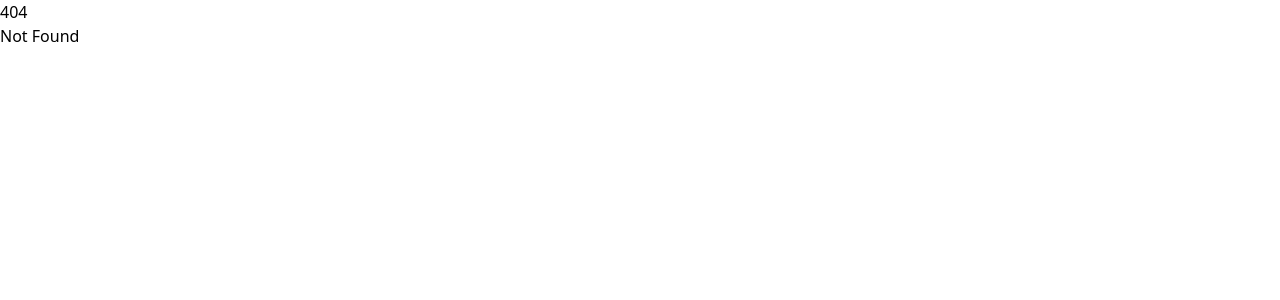
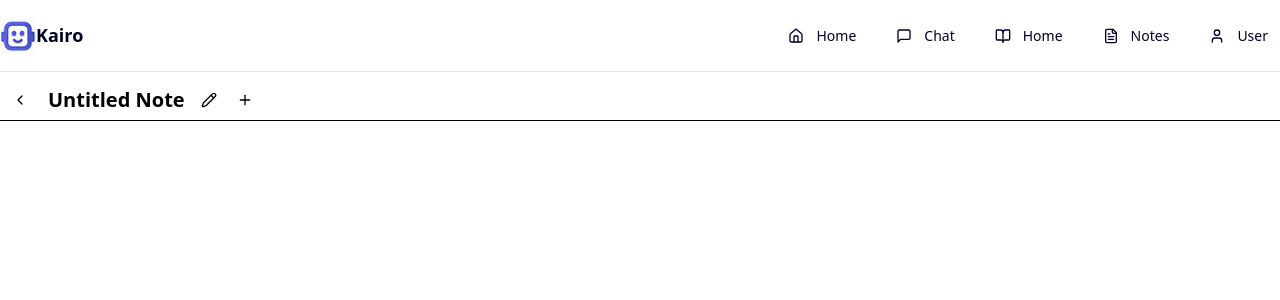
Before and after one commit to moisesferreira123/ChatBot-educacional, a SvelteKit app in the folder kairo-study/: page /notes in a window 1280 px wide. Before the commit this address had no page. Shown: the top 300 px of the page. Built offline with nearby package versions, Linux system fonts and the light colour scheme.

Commit message:
pagina de notas

```diff
--- /dev/null
+++ b/kairo-study/src/lib/components/WYSIWYGEditor.svelte
@@ -0,0 +1,3 @@
+<script lang='ts'>
+
+</script>
--- /dev/null
+++ b/kairo-study/src/routes/notes/+page.svelte
@@ -0,0 +1,36 @@
+<script lang='ts'>
+  import HeaderLoggedIn from "$lib/components/HeaderLoggedIn.svelte";
+  import WYSIWYGEditor from "$lib/components/WYSIWYGEditor.svelte";
+  import { ChevronLeft, Pencil, Plus } from "@lucide/svelte";
+
+  //TODO: Pegar o titulo da nota do banco de dados
+  let noteTitle = "Untitled Note";
+  let noteContent = "";
+
+</script>
+
+<HeaderLoggedIn />
+<div class="flex flex-1 flex-col !pt-20">
+  <header class="bg-white border-b p-3 flex items-center justify-between">
+    <div class="flex items-center gap-2">
+      <button class="inline-flex items-center justify-center gap-2 whitespace-nowrap rounded-md text-sm font-medium ring-offset-background transition-colors focus-visible:outline-none focus-visible:ring-2 focus-visible:ring-ring focus-visible:ring-offset-2 disabled:pointer-events-none disabled:opacity-50 [&_svg]:pointer-events-none [&_svg]:size-4 [&_svg]:shrink-0 hover:bg-accent hover:text-accent-foreground h-10 w-10">
+        <ChevronLeft size=5 />
+      </button>
+
+      <h1 class="text-xl font-semibold truncate max-w-[300px] cursor-pointer">{ noteTitle }</h1>
+      <button class="inline-flex items-center justify-center gap-2 whitespace-nowrap rounded-md text-sm font-medium ring-offset-background transition-colors focus-visible:outline-none focus-visible:ring-2 focus-visible:ring-ring focus-visible:ring-offset-2 disabled:pointer-events-none disabled:opacity-50 [&_svg]:pointer-events-none [&_svg]:size-4 [&_svg]:shrink-0 hover:bg-accent hover:text-accent-foreground h-8 w-8">
+        <Pencil size=4 />
+      </button>
+      <div class="flex items-center gap-1 ml-2">
+        <button class="inline-flex items-center justify-center gap-2 whitespace-nowrap text-sm font-medium ring-offset-background transition-colors focus-visible:outline-none focus-visible:ring-2 focus-visible:ring-ring focus-visible:ring-offset-2 disabled:pointer-events-none disabled:opacity-50 [&_svg]:pointer-events-none [&_svg]:size-4 [&_svg]:shrink-0 hover:bg-accent hover:text-accent-foreground h-6 w-6 rounded-full">
+          <Plus size=3/>
+        </button>
+      </div>
+    </div>
+    <div></div>
+  </header>
+  <WYSIWYGEditor />
+</div>
+
+<style lang="postcss">
+</style>
```
